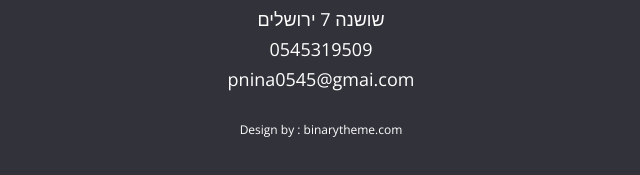
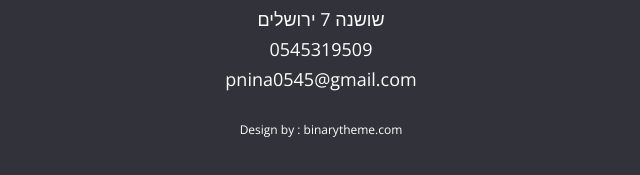
Before and after one commit to pnina0545/10, a plain HTML site: page index-dark.html in a window 1280 px wide. Shown: the part 2552-2727 px from the top of the page, 319-959 px from the left. Drawn offline with nearby package versions, Linux system fonts and the light colour scheme.

Commit message:
Update index-dark.html

```diff
--- a/index-dark.html
+++ b/index-dark.html
@@ -240,7 +240,7 @@
                     <br />
                     <h4>שושנה 7 ירושלים </h4>
                     <h4>0545319509 </h4>
-                    <h4>pnina0545@gmai.com</h4>
+                    <h4>pnina0545@gmail.com</h4>
                     <br />
                     <a href="http://www.binarytheme.com/" target="_blank" style="color: #fff; font-size: 12px;">Design by : binarytheme.com</a>
                 </div>
```
